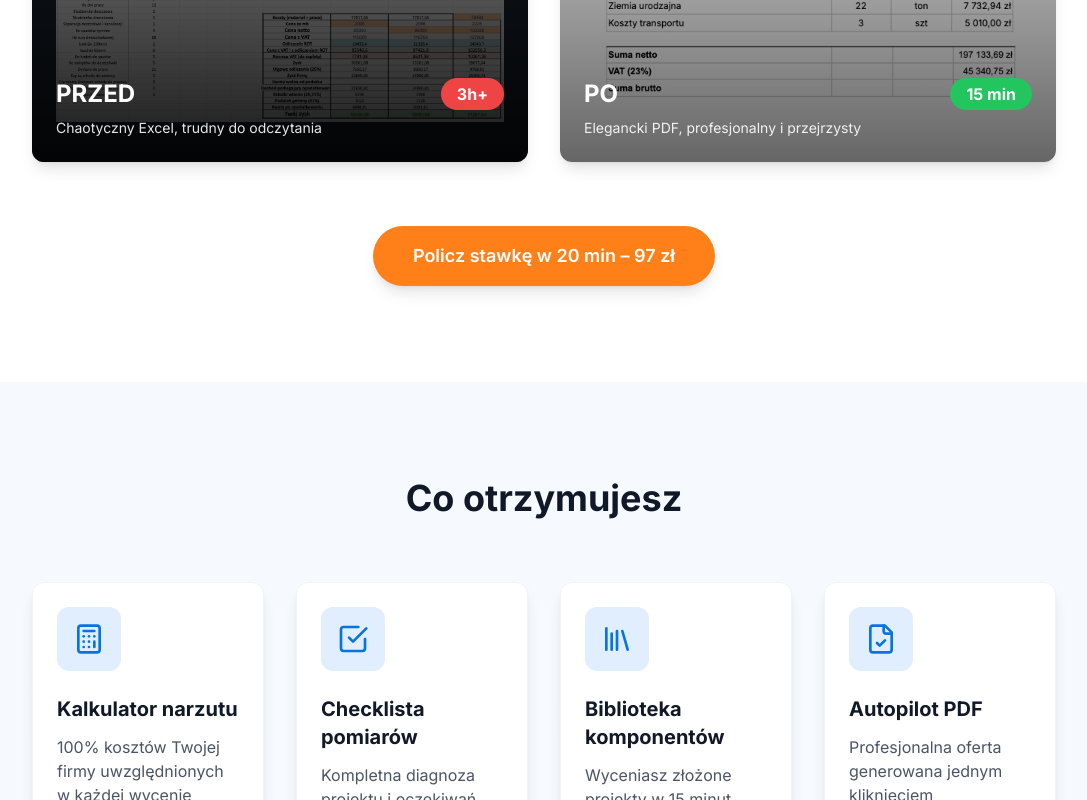
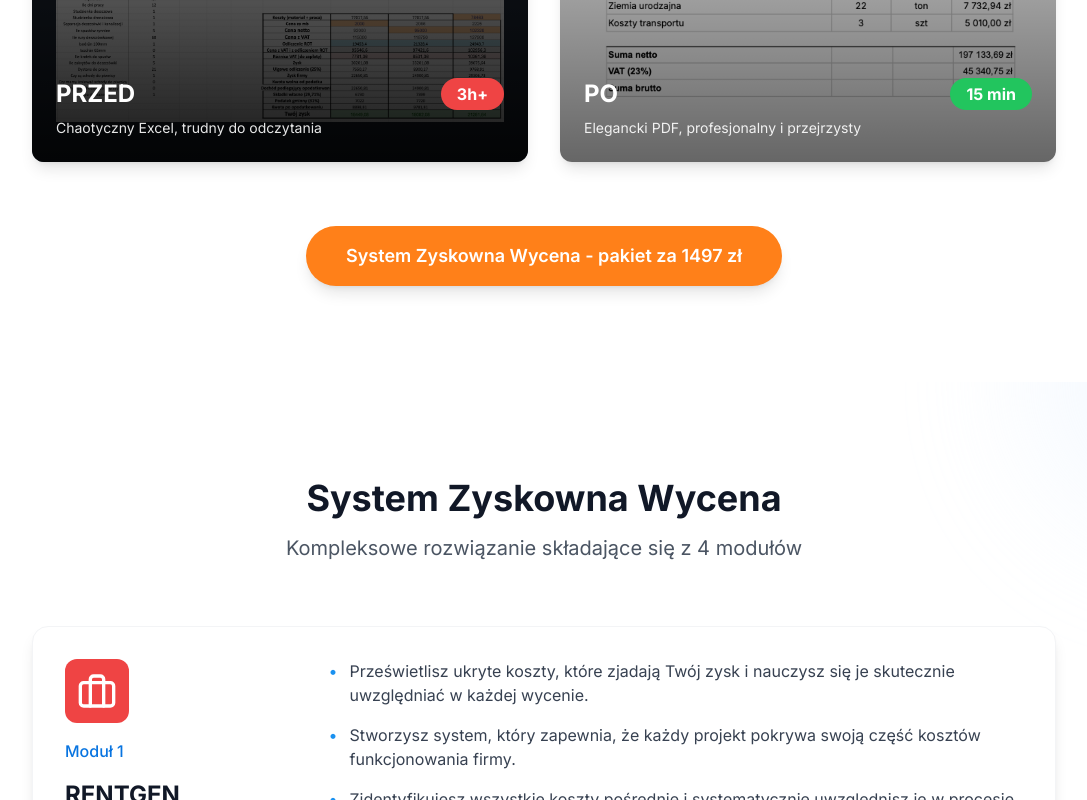
Before and after one commit to Budowalka/zyskowna-wycena-landing-2, a React (Vite) app: page / in a window 1280 px wide. Shown: the part 2000-2800 px from the top of the page, without its empty margins (96-1183 px from the left). Built offline with nearby package versions, Linux system fonts and the light colour scheme.

Commit message:
Dodano nową sekcję modułów do komponentu App oraz zaktualizowano treści i linki w sekcjach Hero, Navbar i PainToResult, zmieniając odniesienia do systemu na "System Zyskowna Wycena". Zaktualizowano również sekcję cenową, zmieniając nazwę pakietu oraz usuwając plan Starter.

```diff
--- a/src/App.tsx
+++ b/src/App.tsx
@@ -1,6 +1,7 @@
 import Navbar from './components/Navbar';
 import HeroSection from './components/HeroSection';
 import PainToResultSection from './components/PainToResultSection';
+import ModulesSection from './components/ModulesSection';
 import FeaturesSection from './components/FeaturesSection';
 import PricingSection from './components/PricingSection';
 import BonusesSection from './components/BonusesSection';
@@ -16,6 +17,7 @@ function App() {
       <main>
         <HeroSection />
         <PainToResultSection />
+        <ModulesSection />
         <FeaturesSection />
         <SocialProofSection />
         <PricingSection />
--- a/src/components/GuaranteeSection.tsx
+++ b/src/components/GuaranteeSection.tsx
@@ -18,12 +18,7 @@ const GuaranteeSection: React.FC = () => {
     {
       id: 3,
       question: "Czy mogę rozłożyć płatność na raty?",
-      answer: "Tak, oferujemy możliwość płatności w 3 ratach po 549 zł (łącznie 1647 zł) dla planu \"Pełny System\"."
-    },
-    {
-      id: 4,
-      question: "Czy cena Startera (97 zł) odlicza się od ceny pełnego systemu?",
-      answer: "Tak, jeśli zdecydujesz się na zakup pełnego systemu w ciągu 30 dni od zakupu Startera, jego cena zostanie w całości odliczona od kosztu pełnego systemu."
+      answer: "Tak, oferujemy możliwość płatności w 3 ratach po 549 zł (łącznie 1647 zł) dla planu \"System Zyskowna Wycena\"."
     }
   ];
 
--- a/src/components/HeroSection.tsx
+++ b/src/components/HeroSection.tsx
@@ -69,12 +69,12 @@ const HeroSection: React.FC = () => {
           {/* CTA Section */}
           <div className="flex flex-col items-center space-y-4">
             <a
-              href="https://easl.ink/3UC8E"
+              href="https://easl.ink/TNDXx"
               target="_blank"
               rel="noopener noreferrer"
               className="bg-orange-500 hover:bg-orange-600 text-white text-lg md:text-xl py-4 px-10 rounded-full font-semibold transition transform hover:scale-105 shadow-lg hover:shadow-xl"
             >
-              Policz stawkę w 20 min – 97 zł
+              System Zyskowna Wycena - pakiet za 1497 zł
             </a>
 
             <div className="inline-block rounded-full px-6 py-3 mt-4">
--- /dev/null
+++ b/src/components/ModulesSection.tsx
@@ -0,0 +1,126 @@
+import React from 'react';
+import { Briefcase, Target, Database, Zap } from 'lucide-react';
+
+const ModulesSection: React.FC = () => {
+  const modules = [
+    {
+      id: 1,
+      icon: <Briefcase className="w-10 h-10 text-white" />,
+      iconBg: 'bg-red-500',
+      title: 'Moduł 1',
+      heading: 'RENTGEN FINANSOWY TWOJEJ FIRMY',
+      points: [
+        'Prześwietlisz ukryte koszty, które zjadają Twój zysk i nauczysz się je skutecznie uwzględniać w każdej wycenie.',
+        'Stworzysz system, który zapewnia, że każdy projekt pokrywa swoją część kosztów funkcjonowania firmy.',
+        'Zidentyfikujesz wszystkie koszty pośrednie i systematycznie uwzględnisz je w procesie wyceniania.',
+      ],
+      conclusion: 'Koniec z projektami pozornie zyskownymi, ale faktycznie przynoszącymi straty.'
+    },
+    {
+      id: 2,
+      icon: <Target className="w-10 h-10 text-white" />,
+      iconBg: 'bg-blue-500',
+      title: 'Moduł 2',
+      heading: 'KOMPLETNA DIAGNOZA PROJEKTU',
+      points: [
+        'Opanujesz sztukę systematycznego zbierania kompletnych informacji do wyceny.',
+        'Otrzymasz gotowe checklisty pytań i techniki zbierania informacji od klienta.',
+        'Nauczysz się zdobywać nie tylko wymiary i specyfikacje techniczne, ale także głębsze potrzeby klienta.',
+      ],
+      conclusion: 'Unikniesz kosztownych pomyłek i konieczności wielokrotnego kontaktowania się z klientem.'
+    },
+    {
+      id: 3,
+      icon: <Database className="w-10 h-10 text-white" />,
+      iconBg: 'bg-green-500',
+      title: 'Moduł 3',
+      heading: 'TURBO WYCENY W 15 MINUT',
+      points: [
+        'Stworzysz własną bazę komponentów, która pozwoli Ci wyceniać projekty w 15 minut zamiast 3 godzin.',
+        'Zbudujesz bibliotekę gotowych, sprawdzonych elementów, które wykorzystasz wielokrotnie.',
+        'To jak klocki Lego - zamiast budować każdą wycenę od podstaw, złożysz ją z gotowych elementów.',
+      ],
+      conclusion: 'Zaoszczędzisz dziesiątki godzin miesięcznie, które teraz tracisz na żmudne wyceny.'
+    },
+    {
+      id: 4,
+      icon: <Zap className="w-10 h-10 text-white" />,
+      iconBg: 'bg-purple-500',
+      title: 'Moduł 4',
+      heading: 'SYSTEM NA AUTOPILOCIE',
+      points: [
+        'Zautomatyzujesz proces wycen i generowania ofert, oszczędzając dziesiątki godzin miesięcznie.',
+        'Poznasz dostępne narzędzia do automatyzacji żmudnych, powtarzalnych zadań w wycenach.',
+        'Twoja wiedza będzie wykorzystywana tylko do finalnych korekt, a nie do pracy, którą może wykonać automat.',
+      ],
+      conclusion: 'Uwolnisz czas i energię na rozwijanie biznesu zamiast gaszenia pożarów.'
+    }
+  ];
+
+  return (
+    <section className="py-16 md:py-24 bg-white relative overflow-hidden">
+      {/* Background elements */}
+      <div className="absolute -top-40 -right-40 w-80 h-80 bg-blue-100 rounded-full opacity-30 blur-3xl"></div>
+      <div className="absolute -bottom-40 -left-40 w-80 h-80 bg-orange-100 rounded-full opacity-30 blur-3xl"></div>
+
+      <div className="container mx-auto px-4 relative z-10">
+        <div className="max-w-5xl mx-auto">
+          <h2 className="text-3xl md:text-4xl font-bold mb-4 text-center">
+            System Zyskowna Wycena
+          </h2>
+          <p className="text-xl text-gray-600 text-center mb-16 max-w-3xl mx-auto">
+            Kompleksowe rozwiązanie składające się z 4 modułów
+          </p>
+
+          <div className="space-y-8">
+            {modules.map((module) => (
+              <div key={module.id} className="bg-white rounded-2xl p-8 border border-gray-100 shadow-lg hover:shadow-xl transition-all duration-300">
+                <div className="flex flex-col md:flex-row gap-6">
+                  <div className="md:w-1/4 flex-shrink-0">
+                    <div className={`w-16 h-16 ${module.iconBg} rounded-xl flex items-center justify-center mb-4`}>
+                      {module.icon}
+                    </div>
+                    <div className="text-blue-600 font-medium">
+                      {module.title}
+                    </div>
+                    <h3 className="text-xl md:text-2xl font-bold mt-2 md:mt-4 leading-tight">
+                      {module.heading}
+                    </h3>
+                  </div>
+
+                  <div className="md:w-3/4">
+                    <ul className="space-y-4 mb-6">
+                      {module.points.map((point, index) => (
+                        <li key={index} className="flex items-start">
+                          <span className="text-blue-500 mr-3">•</span>
+                          <span className="text-gray-700">{point}</span>
+                        </li>
+                      ))}
+                    </ul>
+
+                    <div className="bg-blue-50 border border-blue-100 rounded-xl p-4">
+                      <p className="text-blue-800 font-medium">
+                        {module.conclusion}
+                      </p>
+                    </div>
+                  </div>
+                </div>
+              </div>
+            ))}
+          </div>
+
+          <div className="mt-12 text-center">
+            <a
+              href="#cennik"
+              className="bg-orange-500 hover:bg-orange-600 text-white text-lg py-4 px-10 rounded-full font-semibold transition transform hover:scale-105 shadow-lg hover:shadow-xl inline-block"
+            >
+              Wdrażam system
+            </a>
+          </div>
+        </div>
+      </div>
+    </section>
+  );
+};
+
+export default ModulesSection;
--- a/src/components/Navbar.tsx
+++ b/src/components/Navbar.tsx
@@ -38,12 +38,12 @@ const Navbar: React.FC = () => {
             </ul>
           </nav>
           <a
-            href="https://easl.ink/3UC8E"
+            href="https://easl.ink/TNDXx"
             target="_blank"
             rel="noopener noreferrer"
             className="bg-orange-500 hover:bg-orange-600 text-white py-2 px-6 rounded-full font-medium transition transform hover:scale-105"
           >
-            Policz stawkę
+            System wyceny
           </a>
         </div>
 
@@ -71,7 +71,7 @@ const Navbar: React.FC = () => {
                   className="block bg-orange-500 hover:bg-orange-600 text-white py-3 px-6 rounded-full font-medium text-center transition"
                   onClick={() => setIsMenuOpen(false)}
                 >
-                  Policz stawkę
+                  System wyceny
                 </a>
               </li>
             </ul>
--- a/src/components/PainToResultSection.tsx
+++ b/src/components/PainToResultSection.tsx
@@ -121,7 +121,7 @@ const PainToResultSection: React.FC = () => {
               href="#cennik"
               className="bg-orange-500 hover:bg-orange-600 text-white text-lg py-4 px-10 rounded-full font-semibold transition transform hover:scale-105 shadow-lg hover:shadow-xl inline-block"
             >
-              Policz stawkę w 20 min – 97 zł
+              System Zyskowna Wycena - pakiet za 1497 zł
             </a>
           </div>
         </div>
--- a/src/components/PricingSection.tsx
+++ b/src/components/PricingSection.tsx
@@ -30,28 +30,8 @@ const PricingSection: React.FC = () => {
 
   const plans = [
     {
-      id: 'starter',
-      name: 'Starter',
-      price: '97',
-      popular: false,
-      features: [
-        { id: 1, text: '40-min szkolenie "Rzeczywista stawka"', included: true },
-        { id: 3, text: 'Kompletny system 4 modułów', included: false },
-        { id: 4, text: 'Dodatkowe 5 narzędzi (wartość 2500 zł)', included: false },
-        { id: 5, text: '30 dni wsparcia (Slack/Q&A)', included: false },
-        { id: 6, text: 'Zwrot po 1-2 projektach', included: false },
-        { id: 7, text: 'Gwarancja 14 dni', included: true },
-        { id: 8, text: '4h wspólnej konfiguracji', included: false },
-        { id: 9, text: 'Audyt kosztów', included: false },
-        { id: 10, text: '1 termin/tydzień', included: false },
-      ],
-      ctaText: 'Odblokuj za 97 zł',
-      ctaLink: 'https://easl.ink/3UC8E',
-      ctaColor: 'bg-[#FF6B00] hover:bg-orange-700'
-    },
-    {
       id: 'full',
-      name: 'Pełny System',
+      name: 'System Zyskowna Wycena',
       price: '1497',
       popular: true,
       features: [
@@ -104,7 +84,7 @@ const PricingSection: React.FC = () => {
             Wybierz odpowiedni plan
           </h2>
           <p className="text-xl text-gray-600 text-center mb-12 max-w-2xl mx-auto">
-            Zacznij od podstaw lub wdróż kompletny system oszczędzający czas i zwiększający marżę
+            Wdróż System Zyskowna Wycena - samodzielnie lub z moją pomocą
           </p>
 
           {/* Pricing Toggle */}
@@ -126,7 +106,7 @@ const PricingSection: React.FC = () => {
           </div>
 
           {/* Pricing Cards */}
-          <div className="grid md:grid-cols-3 gap-8">
+          <div className="grid md:grid-cols-2 gap-8 max-w-4xl mx-auto">
             {plans.map((plan) => (
               <div
                 key={plan.id}
@@ -194,17 +174,7 @@ const PricingSection: React.FC = () => {
                     rel="noopener noreferrer"
                     className={`block w-full py-3 px-6 text-center text-white font-semibold rounded-lg transition ${plan.ctaColor} ${plan.popular ? 'transform hover:scale-105' : ''}`}
                   >
-                    {plan.id === 'starter' ? (
-                      <div className="flex items-center justify-center">
-                        <span>{plan.ctaText}</span>
-                        <div className="ml-2 bg-white/20 rounded-full px-2 py-1 text-xs flex items-center">
-                          <Shield className="w-3 h-3 mr-1" />
-                          14 dni zwrotu
-                        </div>
-                      </div>
-                    ) : (
-                      plan.ctaText
-                    )}
+                    {plan.ctaText}
                   </a>
                 </div>
               </div>
```
